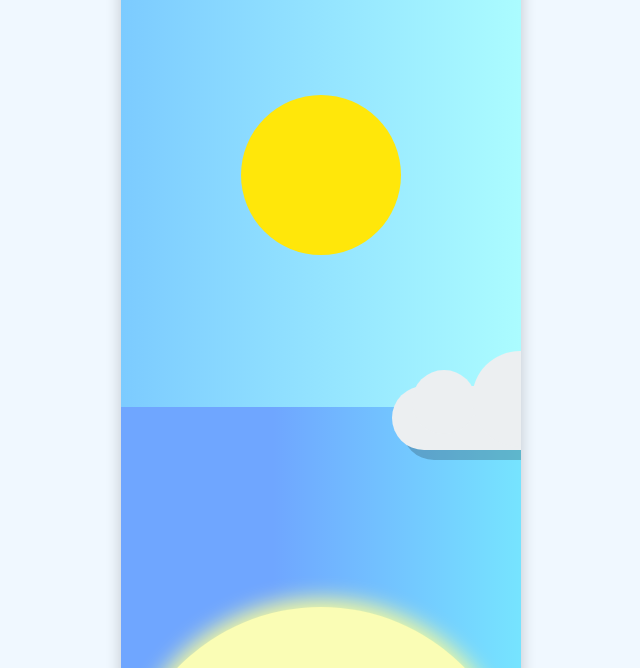
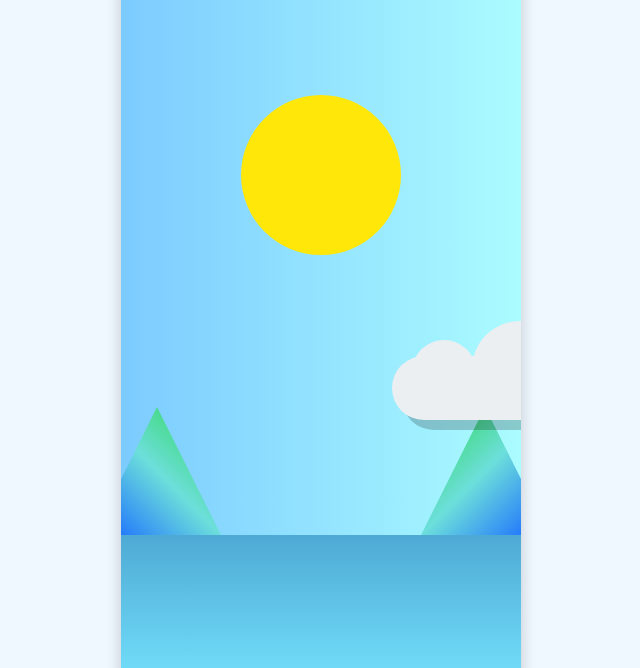
Before and after one commit to gustavo2023/weather-card, a plain HTML site: page index.html in a window 1280 px wide. Shown: the part 265-933 px from the top of the page, without its empty margins (319-959 px from the left). Drawn offline with Linux system fonts and the light colour scheme.

Commit message:
added mountains

```diff
--- a/index.html
+++ b/index.html
@@ -17,9 +17,13 @@
         <div class="core"></div>
       </div>
       <div class="cloud"></div>
+      <div class="mountains">
+        <div class="left-mountain"></div>
+        <div class="right-mountain"></div>
+      </div>
       <div class="beach">
         <div class="weather">
-            <div></div>
+          <div></div>
           <span class="weather-condition">SUNNY</span>
         </div>
       </div>
--- a/styles.css
+++ b/styles.css
@@ -172,20 +172,21 @@ body {
   width: 12rem;
   height: 4rem;
   position: relative;
-  top: 2.7rem;
-  z-index: 1;
+  top: 0.8rem;
+  z-index: 1000;
   background: #eceff1;
   box-shadow: 0.625rem 0.625rem rgba(0, 0, 0, 0.2);
   border-radius: 6.25rem;
   animation: cloudmove 3s linear infinite;
 }
 
-.cloud:after, .cloud:before{
-    content:"";
-    position:relative;
-    display:inline-block;
-    background:inherit;
-    border-radius:inherit;
+.cloud:after,
+.cloud:before {
+  content: "";
+  position: relative;
+  display: inline-block;
+  background: inherit;
+  border-radius: inherit;
 }
 
 .cloud::after {
@@ -212,6 +213,43 @@ body {
   }
 }
 
+.mountains {
+  display: flex;
+  justify-content: center;
+  align-items: center;
+  width: 100%;
+  position: relative;
+  z-index: 1;
+}
+
+.left-mountain {
+  width: 8rem;
+  height: 8rem;
+  background: linear-gradient(
+    45deg,
+    hsla(216, 96%, 56%, 1) 10%,
+    hsla(178, 64%, 65%, 1) 50%,
+    rgb(38, 214, 67) 100%
+  );
+  clip-path: polygon(50% 0%, 0% 100%, 100% 100%);
+  position: relative;
+  left: -25%;
+}
+
+.right-mountain {
+  width: 8rem;
+  height: 8rem;
+  background: linear-gradient(
+    -45deg,
+    hsla(216, 96%, 56%, 1) 10%,
+    hsla(178, 64%, 65%, 1) 50%,
+    rgb(38, 214, 67) 100%
+  );
+  clip-path: polygon(50% 0%, 0% 100%, 100% 100%);
+  position: relative;
+  right: -25%;
+}
+
 .beach {
   display: flex;
   flex-direction: column;
@@ -220,10 +258,12 @@ body {
   width: 100%;
   height: 50vh;
   background: linear-gradient(
-    90deg,
-    rgb(111, 166, 255) 38%,
-    rgba(118, 228, 255, 1) 100%
+    0deg,
+    rgb(111, 166, 255) 30%,
+    rgba(118, 228, 255, 1) 60%,
+    rgb(78, 170, 212) 100%
   );
+  z-index: 0;
 }
 
 .weather {
@@ -238,7 +278,7 @@ body {
   overflow: hidden;
   background-color: #fafdb5;
   border-radius: 50%;
-  box-shadow: -1px -9px 21px -1px rgba(248, 252, 156, 1);
+  box-shadow: -1px -9px 25px 5px rgba(248, 252, 156, 1);
 }
 
 .weather div {
```
Lines whose indentation alone changed are shown as unchanged.
